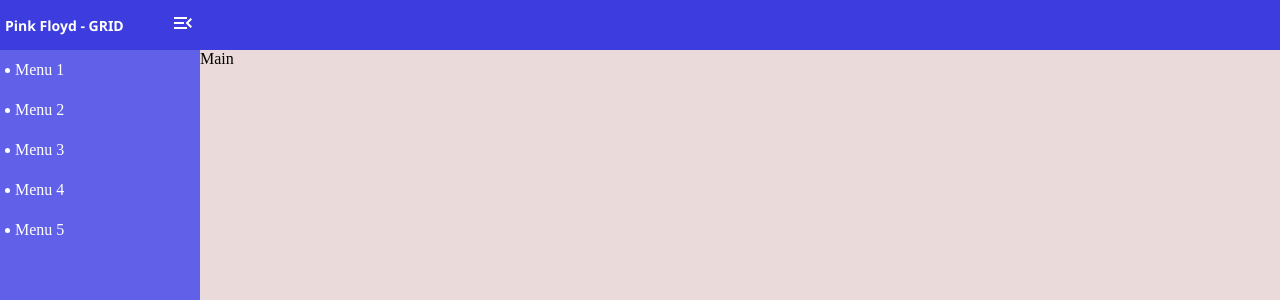
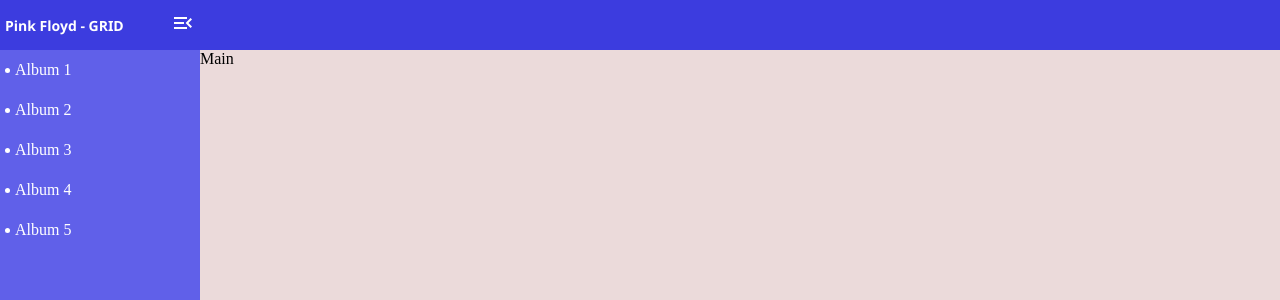
Before and after one commit to raselkarim7/navbar-sidebar-by-grid-and-flex, a React (Vite) app: page / in a window 1280 px wide. Shown: the top 300 px of the page. Built offline with nearby package versions, Linux system fonts and the light colour scheme.

Commit message:
grid part done

```diff
--- a/src/App.tsx
+++ b/src/App.tsx
@@ -30,7 +30,7 @@ function App() {
         <div className="sidebar">
           {menuArray.map((item, index) => (
             <div className="menuItem" key={index}>
-              Menu {index + 1}{" "}
+              Album {index + 1}{" "}
             </div>
           ))}
         </div>
```
